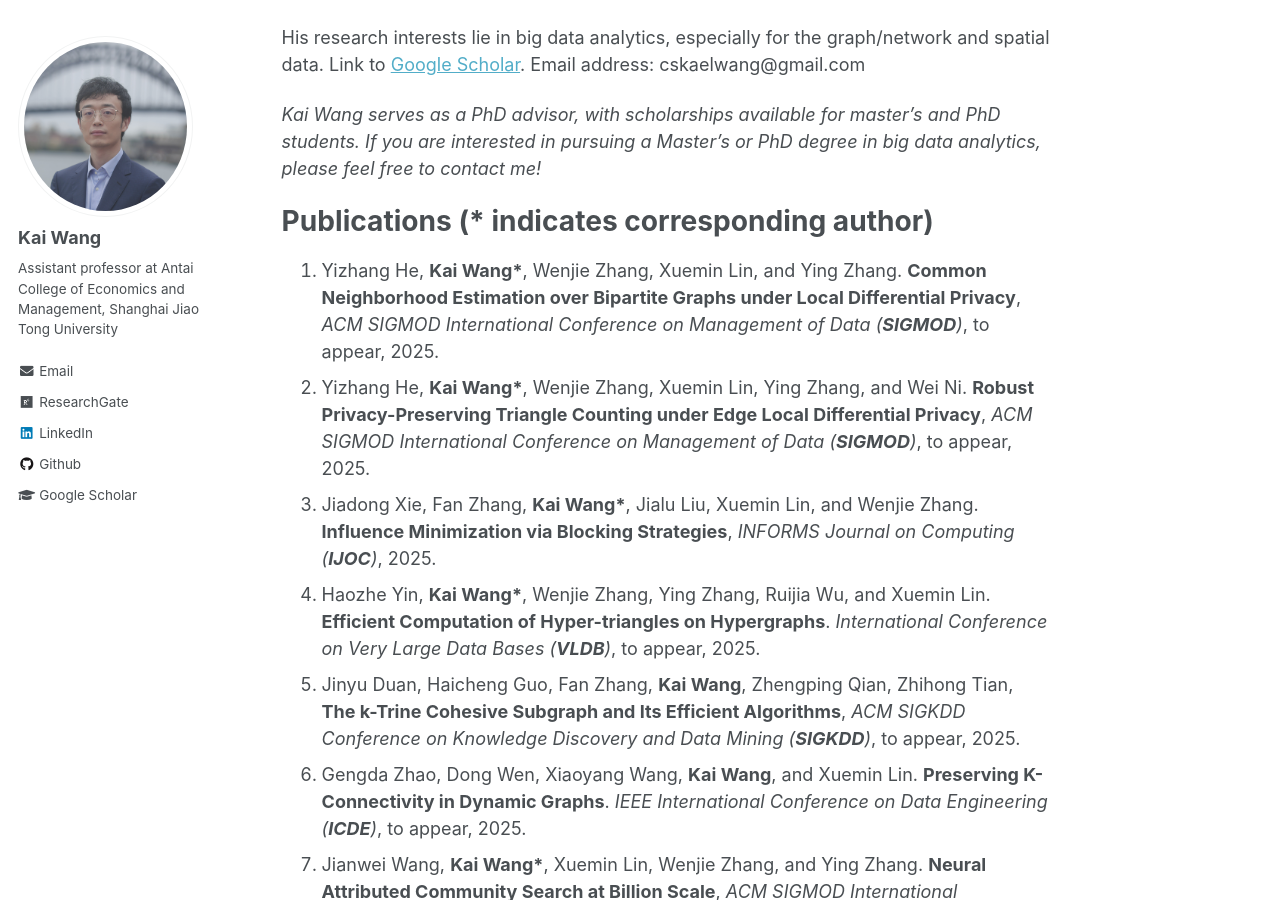
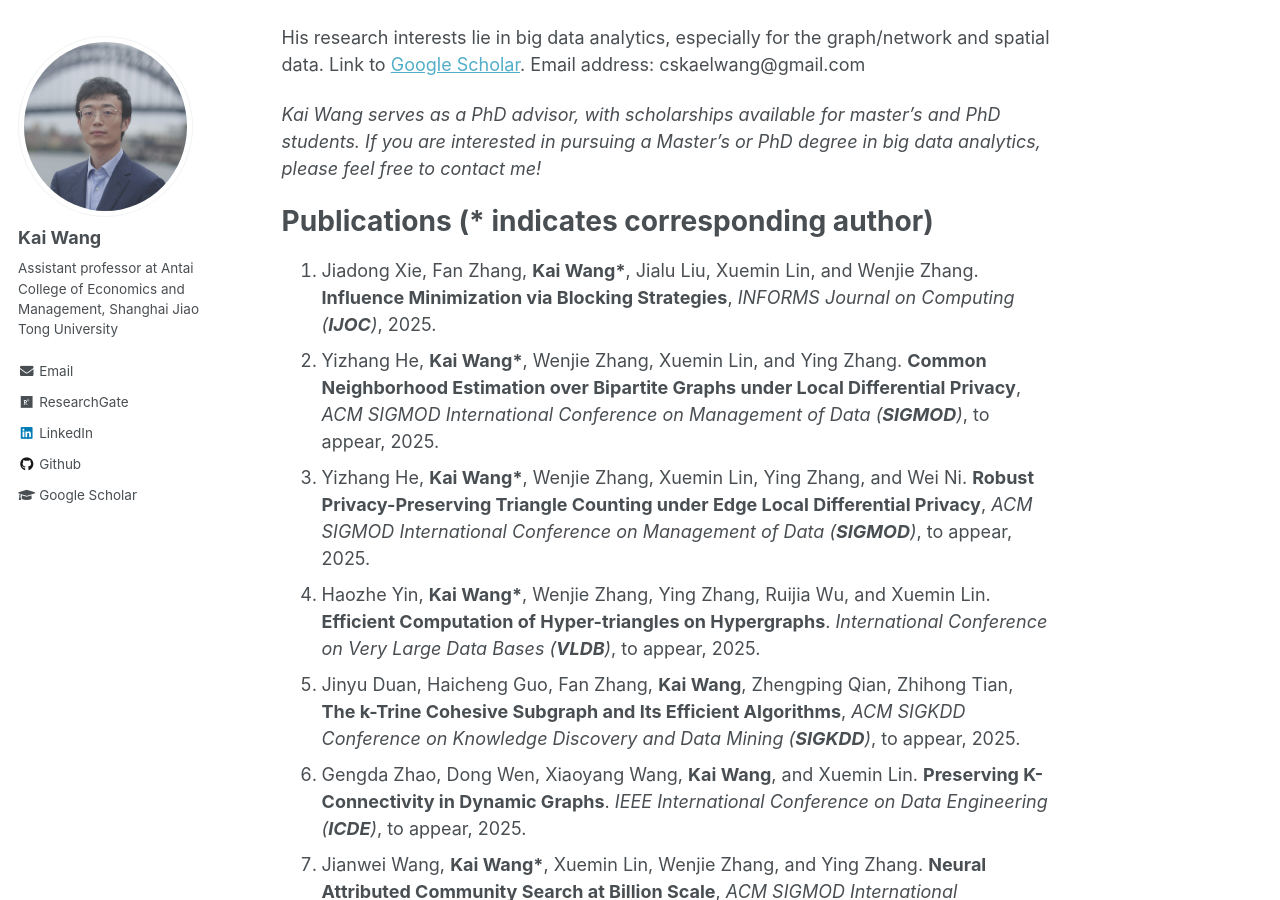
Before and after one commit to cs-kaiwang/cs-kaiwang.github.io, a Jekyll site: the page built from _pages/about.md, in a window 1280 px wide and 900 px high, scrolled down 322 px. Built offline with Jekyll 4.4.1, drawn with Linux system fonts in a browser that asks for light colours.

```diff
--- a/_pages/about.md
+++ b/_pages/about.md
@@ -18,9 +18,9 @@ His research interests lie in big data analytics, especially for the graph/netwo
 
 Publications (* indicates corresponding author)
 ======
-1. Yizhang He, **Kai Wang\***, Wenjie Zhang, Xuemin Lin, and Ying Zhang. **Common Neighborhood Estimation over Bipartite Graphs under Local Differential Privacy**, *ACM SIGMOD International Conference on Management of Data (**SIGMOD**)*, to appear, 2025.
-2. Yizhang He, **Kai Wang\***, Wenjie Zhang, Xuemin Lin, Ying Zhang, and Wei Ni. **Robust Privacy-Preserving Triangle Counting under Edge Local Differential Privacy**, *ACM SIGMOD International Conference on Management of Data (**SIGMOD**)*, to appear, 2025.
-3. Jiadong Xie, Fan Zhang, **Kai Wang\***, Jialu Liu, Xuemin Lin, and Wenjie Zhang. **Influence Minimization via Blocking Strategies**, *INFORMS Journal on Computing (**IJOC**)*, 2025.
+1. Jiadong Xie, Fan Zhang, **Kai Wang\***, Jialu Liu, Xuemin Lin, and Wenjie Zhang. **Influence Minimization via Blocking Strategies**, *INFORMS Journal on Computing (**IJOC**)*, 2025.
+2. Yizhang He, **Kai Wang\***, Wenjie Zhang, Xuemin Lin, and Ying Zhang. **Common Neighborhood Estimation over Bipartite Graphs under Local Differential Privacy**, *ACM SIGMOD International Conference on Management of Data (**SIGMOD**)*, to appear, 2025.
+3. Yizhang He, **Kai Wang\***, Wenjie Zhang, Xuemin Lin, Ying Zhang, and Wei Ni. **Robust Privacy-Preserving Triangle Counting under Edge Local Differential Privacy**, *ACM SIGMOD International Conference on Management of Data (**SIGMOD**)*, to appear, 2025.
 4. Haozhe Yin, **Kai Wang\***, Wenjie Zhang, Ying Zhang, Ruijia Wu, and Xuemin Lin. **Efficient Computation of Hyper-triangles on Hypergraphs**. *International Conference on Very Large Data Bases (**VLDB**)*, to appear, 2025.
 5. Jinyu Duan, Haicheng Guo, Fan Zhang, **Kai Wang**, Zhengping Qian, Zhihong Tian, **The k-Trine Cohesive Subgraph and Its Efficient Algorithms**, *ACM SIGKDD Conference on Knowledge Discovery and Data Mining (**SIGKDD**)*, to appear, 2025.
 6. Gengda Zhao, Dong Wen, Xiaoyang Wang, **Kai Wang**, and Xuemin Lin. **Preserving K-Connectivity in Dynamic Graphs**. *IEEE International Conference on Data Engineering (**ICDE**)*, to appear, 2025.
```
